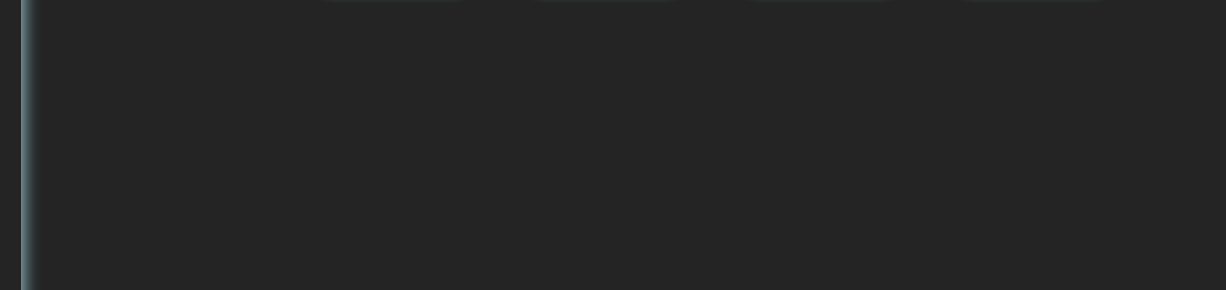
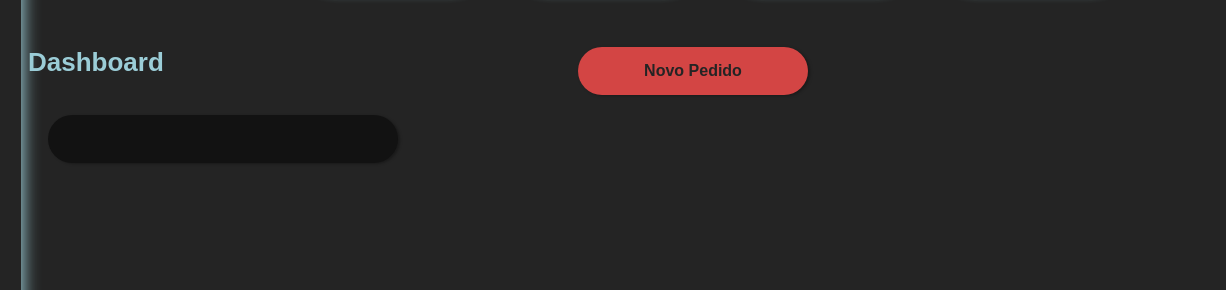
Before and after one commit to andersonmwp/drogariasp, a plain HTML site: page index.html in a window 1280 px wide. Shown: the part 147-437 px from the top of the page, 54-1280 px from the left. Drawn offline with nearby package versions, Linux system fonts and the light colour scheme; a web font is replaced by a local one.

Commit message:
:construction: inciando a seção da tabela

```diff
--- a/css/style.css
+++ b/css/style.css
@@ -24,7 +24,7 @@ html, body, * {
     font-family: 'Sf_Display', sans-serif;
 }
 
-a, ul, li, a:hover{
+a, ul, li{
     text-decoration: none;
     list-style: none;
     margin: 0;
--- /dev/null
+++ b/css/tabela.css
@@ -0,0 +1,68 @@
+/*---------- Tabela e Filtro Desktop ----------*/
+/* Geral */
+.tabela__filtro-container {
+    display: flex;
+    flex-direction: row;
+    margin-top: 50px;
+}
+
+/* Botão do filtro */
+.btn__filtro {
+    display: flex;
+    align-items: center;
+    justify-content: center;
+
+    background: var(--corp2);
+    color: var(--bg);
+    font-weight: bold;
+
+    padding: 0px 20px;
+
+    border: none;
+    border-radius: 50px;
+    box-shadow: 2px 1px 0.2em var(--border);
+
+    width: 100%;
+    max-width: 230px;
+    min-height: 48px;
+
+    margin-left: 300px;
+}
+
+.btn__filtro:hover {
+    background: var(--bg);
+    color: var(--corp2);
+    box-shadow: 2px 1px 0.2em var(--corp2);
+}
+
+/* Input do filtro */
+.tabela__filtro-campo input {
+    background: var(--bg2);
+    color: var(--corp);
+
+    height: 48px;
+    width: 350px !important;
+
+    padding: 0px 20px;
+    padding-right: 40px;
+
+    border: none;
+    border-radius: 50px;
+    box-shadow: 2px 1px 0.2em var(--border);
+
+    margin: 20px;
+}
+
+.tabela__filtro-campo:hover input {
+    box-shadow: 2px 1px 2em var(--clear);
+}
+
+
+
+
+/*---------- Responsivo  ----------*/
+@media screen and (max-width: 990px) {
+    .tabela__desktop {
+        display: none;
+    }
+}
--- a/index.html
+++ b/index.html
@@ -11,6 +11,7 @@
     <link rel="stylesheet" href="/css/style.css">
     <link rel="stylesheet" href="/css/menu.css">
     <link rel="stylesheet" href="/css/filtros.css">
+    <link rel="stylesheet" href="/css/tabela.css">
 </head>
 <body>
     <!-- ######### SEÇÃO DO MENU DESKTOP ######### -->
@@ -169,6 +170,24 @@
                 </button>
             </div>
         </section>
+
+        <section class="tabela__desktop">
+            <div class="tabela__filtro-container">
+                <h1 class="titulo dash"><b>Dashboard</b></h1>
+
+                <div class="flex-center">
+                    <a class="btn__filtro" href="#">Novo Pedido</a>
+                </div>
+            </div>
+
+            <div class="tabela__filtro-campo">
+                <label>
+                    <input type="search" class="form-control form-control-sm" aria-controls="datatable">
+                </label>
+            </div>
+
+
+        </section>
     </main>
     <script src="https://cdn.jsdelivr.net/npm/@popperjs/core@2.9.1/dist/umd/popper.min.js" integrity="sha384-SR1sx49pcuLnqZUnnPwx6FCym0wLsk5JZuNx2bPPENzswTNFaQU1RDvt3wT4gWFG" crossorigin="anonymous"></script>
     <script src="https://cdn.jsdelivr.net/npm/bootstrap@5.0.0-beta3/dist/js/bootstrap.min.js" integrity="sha384-j0CNLUeiqtyaRmlzUHCPZ+Gy5fQu0dQ6eZ/xAww941Ai1SxSY+0EQqNXNE6DZiVc" crossorigin="anonymous"></script>
```
